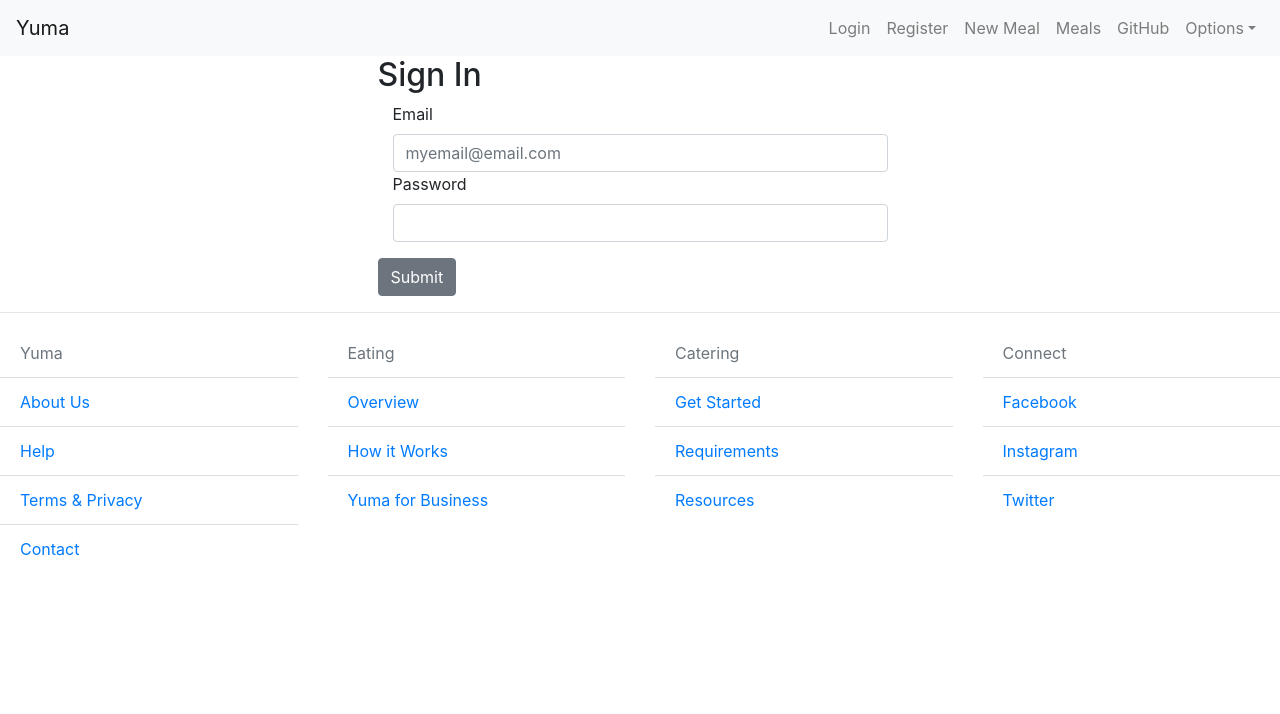
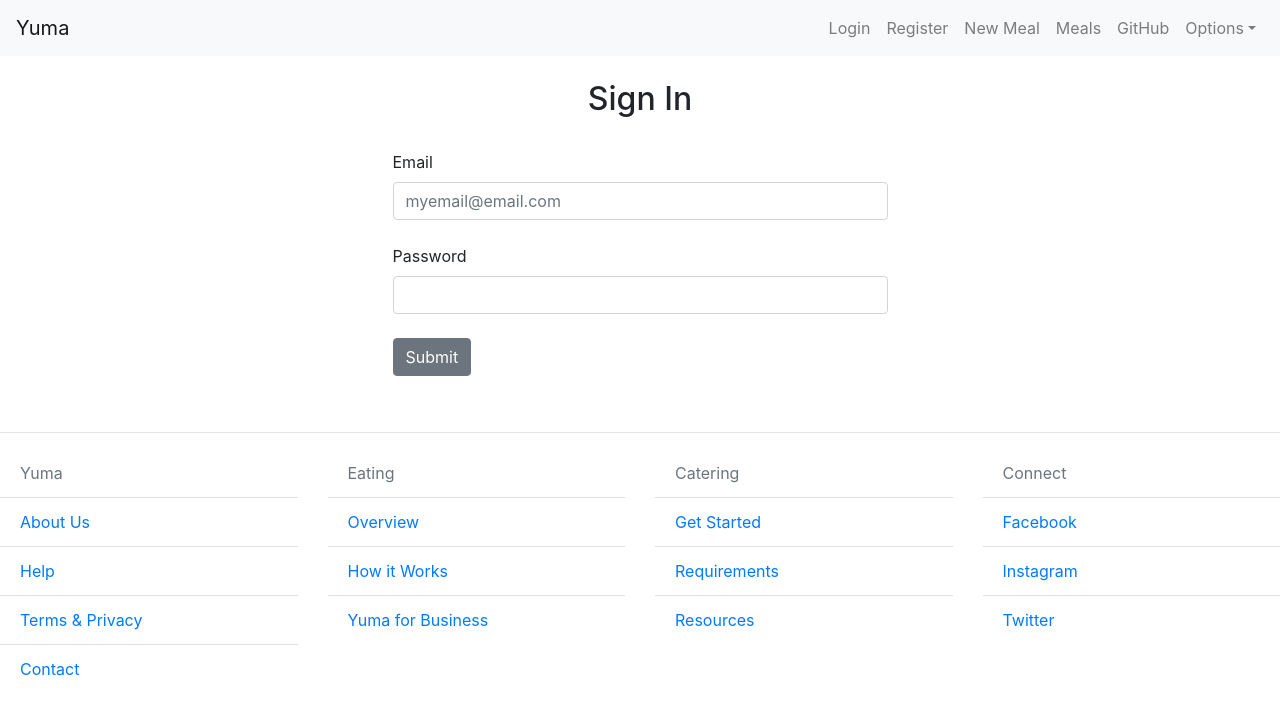
Before and after one commit to faisalhabibgit/Yuma, a React (Create React App) app in the folder frontend/: page /Login in a window 1280 px wide. Shown: the top 714 px of the page. Built offline with nearby package versions, Linux system fonts and the light colour scheme.

Commit message:
Style login page #79

```diff
--- a/frontend/src/component/Login.js
+++ b/frontend/src/component/Login.js
@@ -54,9 +54,11 @@ class Login extends Component {
     return (
       <Container>
         <Col sm="12" md={{ size: 6, offset: 3 }}>
-          <h2>Sign In</h2>
+          <br/>
+          <h2 style={{textAlign:'center'}}>Sign In</h2>
           <Form className="form" onSubmit={this.handleSubmit}>
             <Col>
+              <br/>
               <FormGroup>
                 <Label>Email</Label>
                 <Input
@@ -66,7 +68,7 @@ class Login extends Component {
                   placeholder="myemail@email.com"
                   onChange={this.handleChange}
                 />
-
+              <br/>
                 <Label>Password</Label>
                 <Input
                   type="password"
@@ -75,9 +77,11 @@ class Login extends Component {
                   placeholder=""
                   onChange={this.handleChange}
                 />
+                <br/>
+                <Button style={{textAlign: 'right',alignSelf: 'stretch'}}type="submit" value="Submit">Submit</Button>
               </FormGroup>
             </Col>
-            <Button type="submit" value="Submit">Submit</Button>
+            <br/>
           </Form>
         </Col>
       </Container>
```
